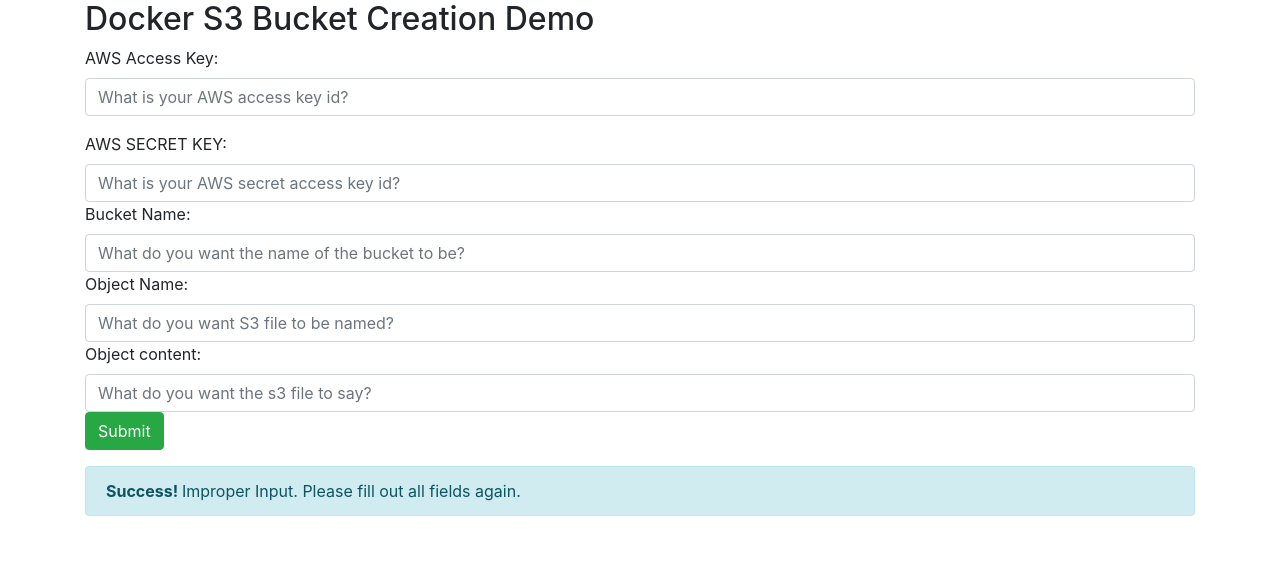
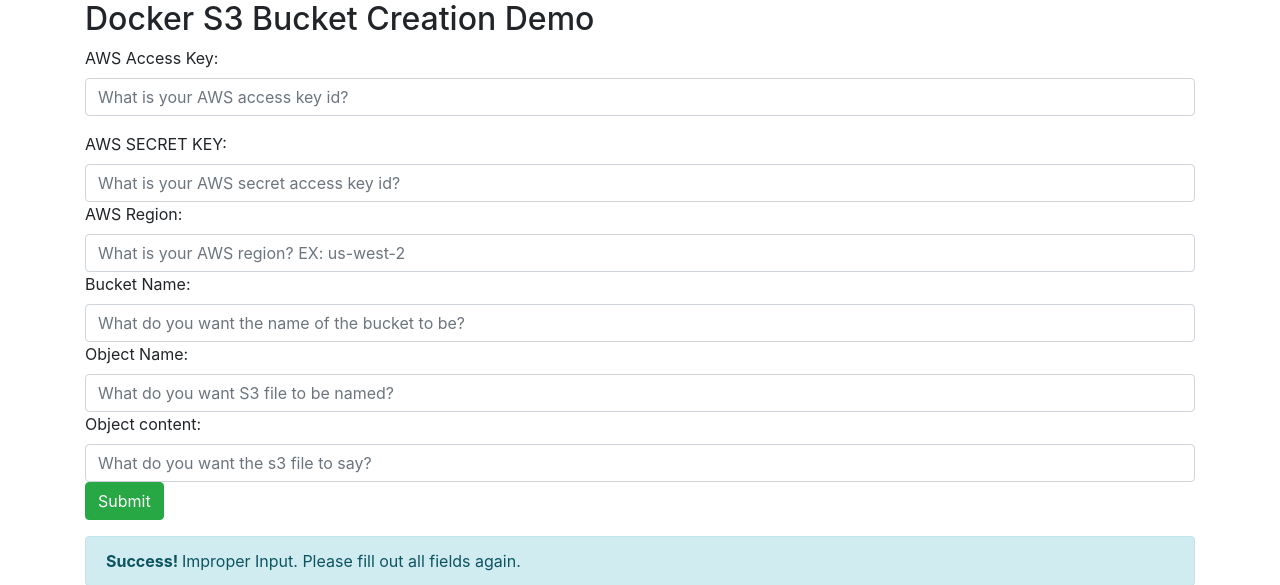
Before and after one commit to CalebCloud/CircleCI, a Flask app: page / in a window 1280 px wide. Shown: the top 585 px of the page. Run offline with Flask 2, Linux system fonts and the light colour scheme.

Commit message:
Added in region input
Region was hard coded and would have to be changed depending on where ECS is deployed, added it as user input.

```diff
--- a/app.py
+++ b/app.py
@@ -12,7 +12,8 @@
     secret_key_id = TextField('AWS SECRET KEY:', validators=[validators.DataRequired(), validators.Length(min=40, max=40)])
     bucket_name = TextField('Bucket Name:', validators=[validators.DataRequired()])
     object_name = TextField('Object Name:', validators=[validators.DataRequired()])
-    object_content = TextField('Object content:', validators=[validators.DataRequired()])
+    object_content = TextField('Object Content:', validators=[validators.DataRequired()])
+    aws_region = TextField('AWS Region:', validators=[validators.DataRequired()])
 
     @app.route("/", methods=['GET', 'POST'])
     def main():
@@ -25,6 +26,7 @@
             bucket_name    = request.form['bucket_name']
             object_name    = request.form['object_name']
             object_content = request.form['object_content']
+            aws_region     = request.form['aws_region']
 
         if form.validate():
             client = boto3.client(
@@ -37,7 +39,7 @@
                 ACL = 'public-read-write',
                 Bucket = bucket_name,
                 CreateBucketConfiguration={
-                    'LocationConstraint': 'us-west-1'
+                    'LocationConstraint': str(aws_region)
                 }
             )
 
@@ -49,7 +51,7 @@
                 ContentType='media-type'
             )
 
-            flash(f'The link to your new bucket and object is https://{bucket_name}.s3-us-west-2.amazonaws.com/{object_name} .')
+            flash(f'The link to your new bucket and object is https://{bucket_name}.s3-{aws_region}.amazonaws.com/{object_name} .')
 
         else:
             flash('Improper Input. Please fill out all fields again.')
--- a/templates/index.html
+++ b/templates/index.html
@@ -11,6 +11,9 @@
 
 <label for="test">AWS SECRET KEY:</label>
 <input type="text" class="form-control" name="secret_key_id" placeholder="What is your AWS secret access key id?">
+
+<label for="test">AWS Region:</label>
+<input type="text" class="form-control" name="aws_region" placeholder="What is your AWS region? EX: us-west-2">
 
 <label for="test">Bucket Name:</label>
 <input type="text" class="form-control" name="bucket_name" placeholder="What do you want the name of the bucket to be?">
```
